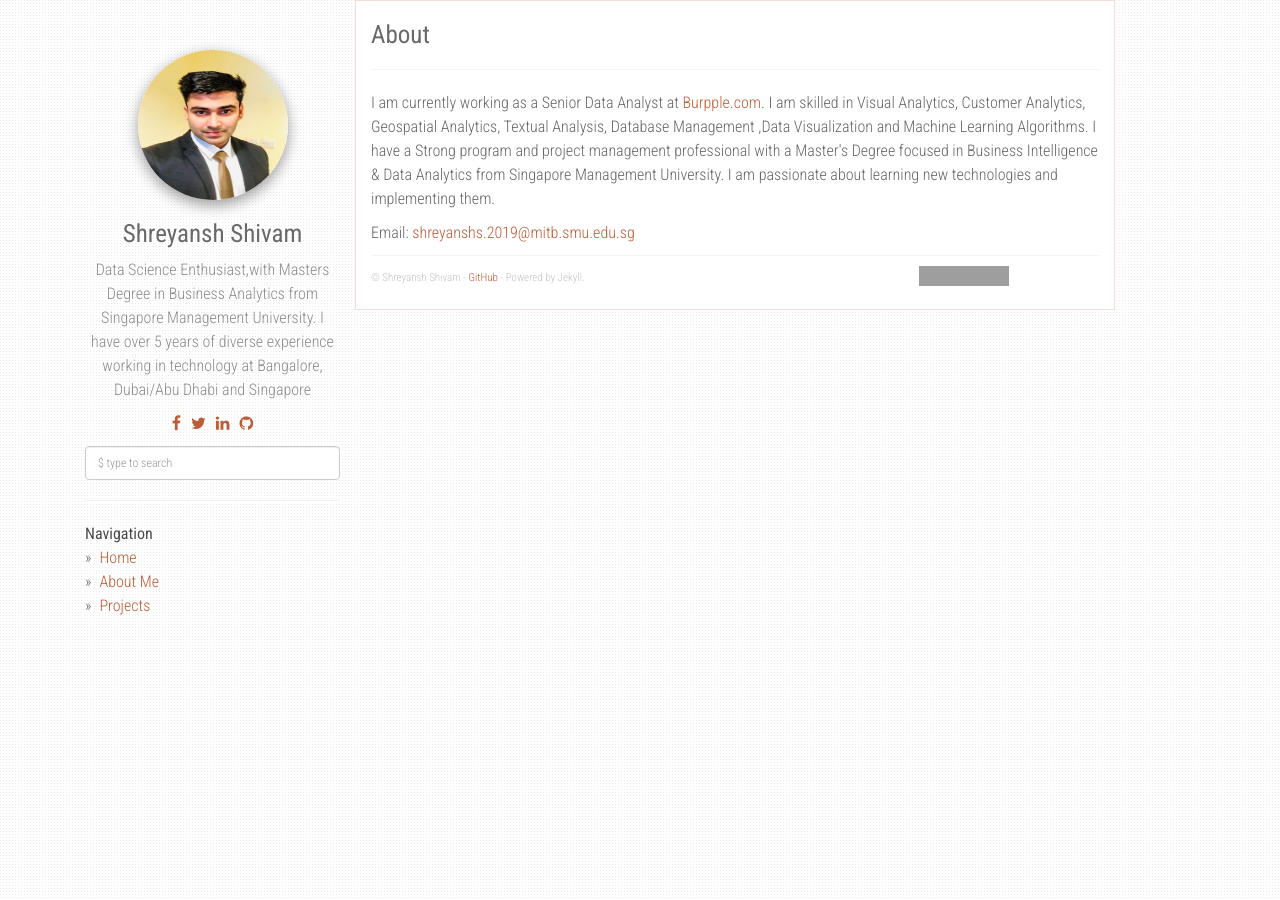
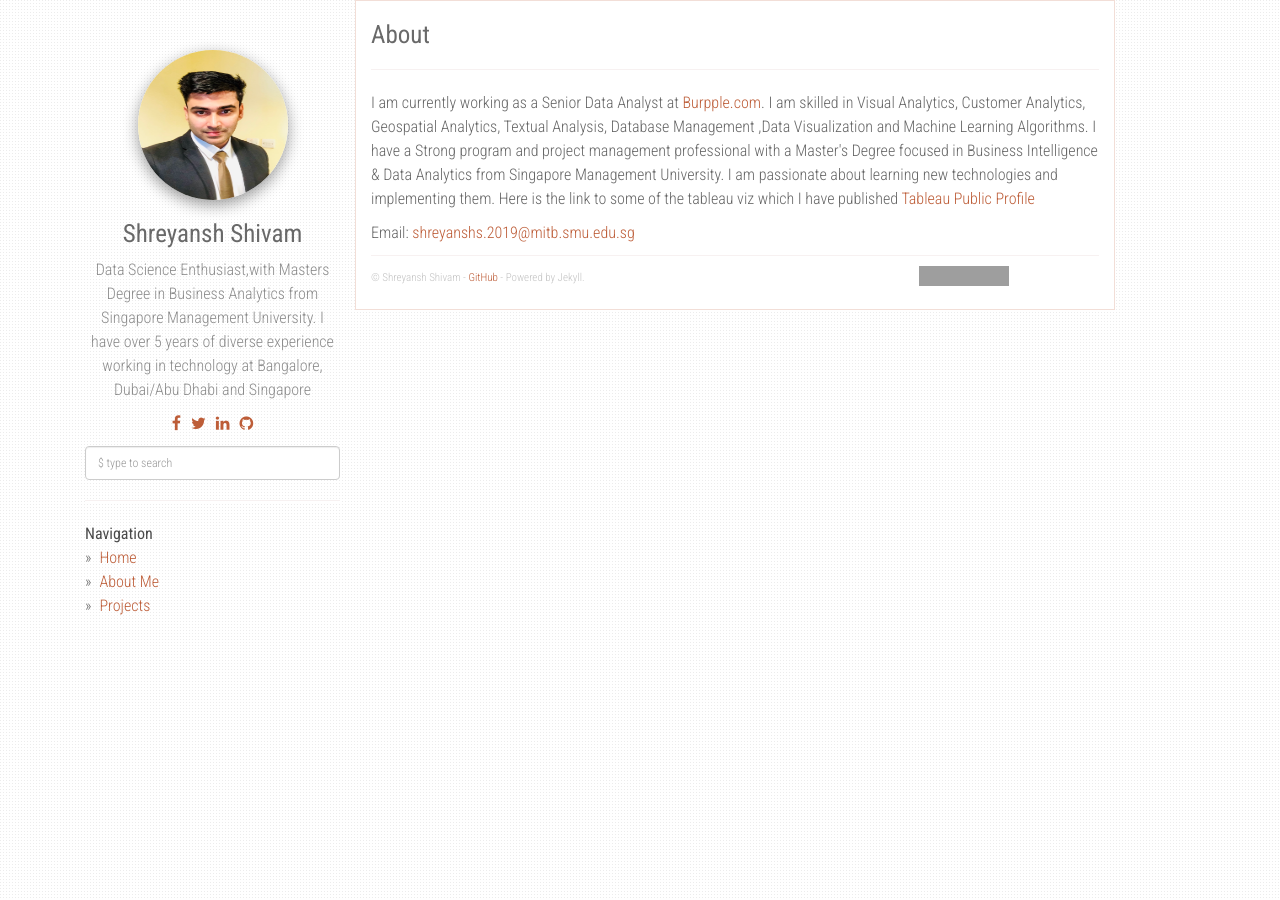
Before and after one commit to shreyanshshivam/shreyansh, a Jekyll site: the page built from about.md, in a window 1280 px wide. Built offline with Jekyll 4.4.1, drawn with Linux system fonts in a browser that asks for light colours; nearby versions of some CDN libraries; grey boxes are pictures that could not be loaded.

Commit message:
Update about.md

```diff
--- a/about.md
+++ b/about.md
@@ -4,7 +4,7 @@ title: About
 permalink: /about/
 ---
 <p>
-I am currently working as a Senior Data Analyst at <a href="https://www.burpple.com/sg" target="_blank">Burpple.com</a>. I am skilled in Visual Analytics, Customer Analytics, Geospatial Analytics, Textual Analysis, Database Management ,Data Visualization and Machine Learning Algorithms. I have a Strong program and project management professional with a Master's Degree focused in Business Intelligence & Data Analytics from Singapore Management University. I am passionate about learning new technologies and implementing them.
+I am currently working as a Senior Data Analyst at <a href="https://www.burpple.com/sg" target="_blank">Burpple.com</a>. I am skilled in Visual Analytics, Customer Analytics, Geospatial Analytics, Textual Analysis, Database Management ,Data Visualization and Machine Learning Algorithms. I have a Strong program and project management professional with a Master's Degree focused in Business Intelligence & Data Analytics from Singapore Management University. I am passionate about learning new technologies and implementing them. Here is the link to some of the tableau viz which I have published <a href="https://public.tableau.com/profile/shreyansh.shivam#!/" target="_blank">Tableau Public Profile</a>
 </p>
 
 Email: <a href="mailto:{{site.email}}?Subject=From Blog Site:">{{site.email}}</a>
```
